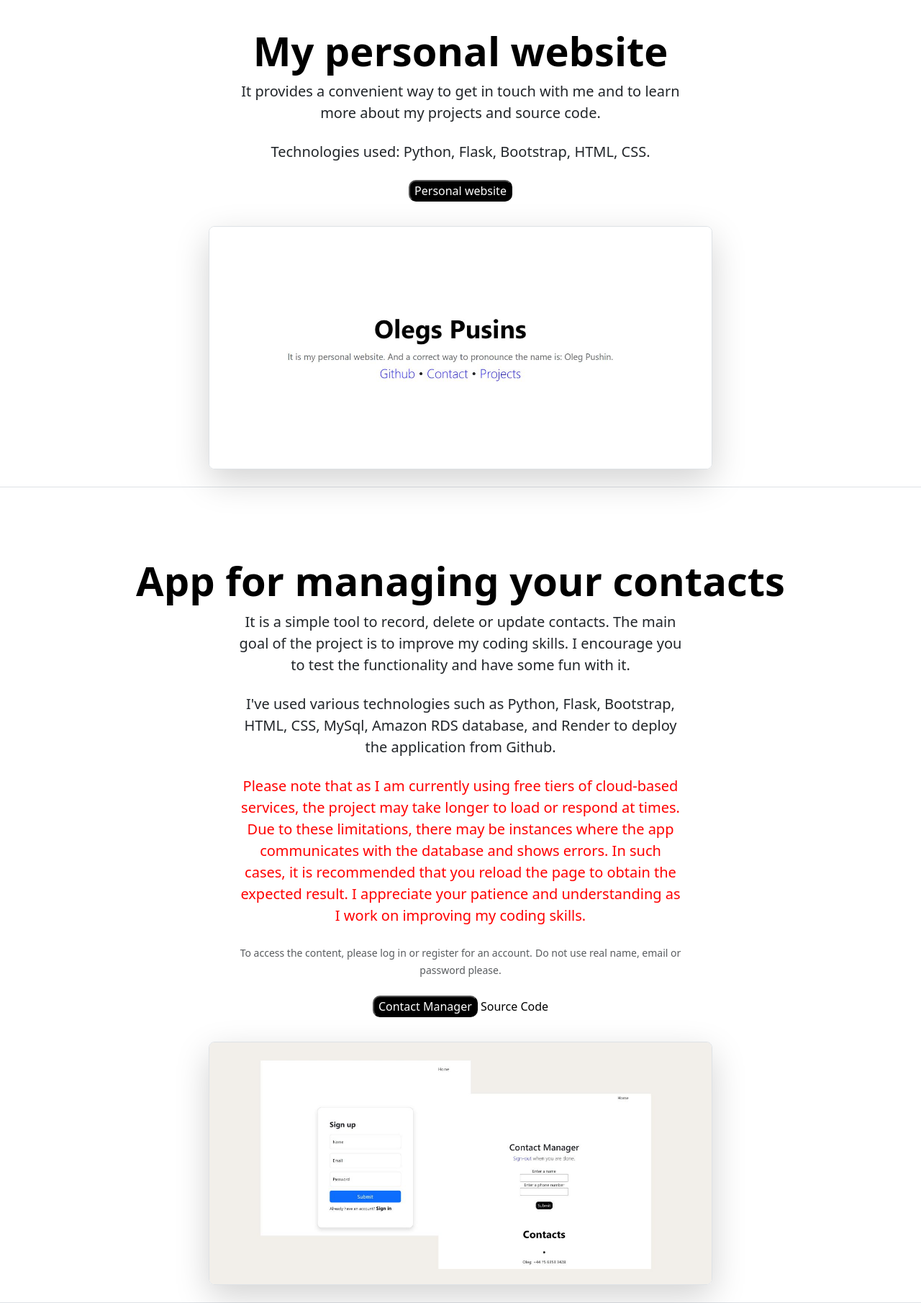
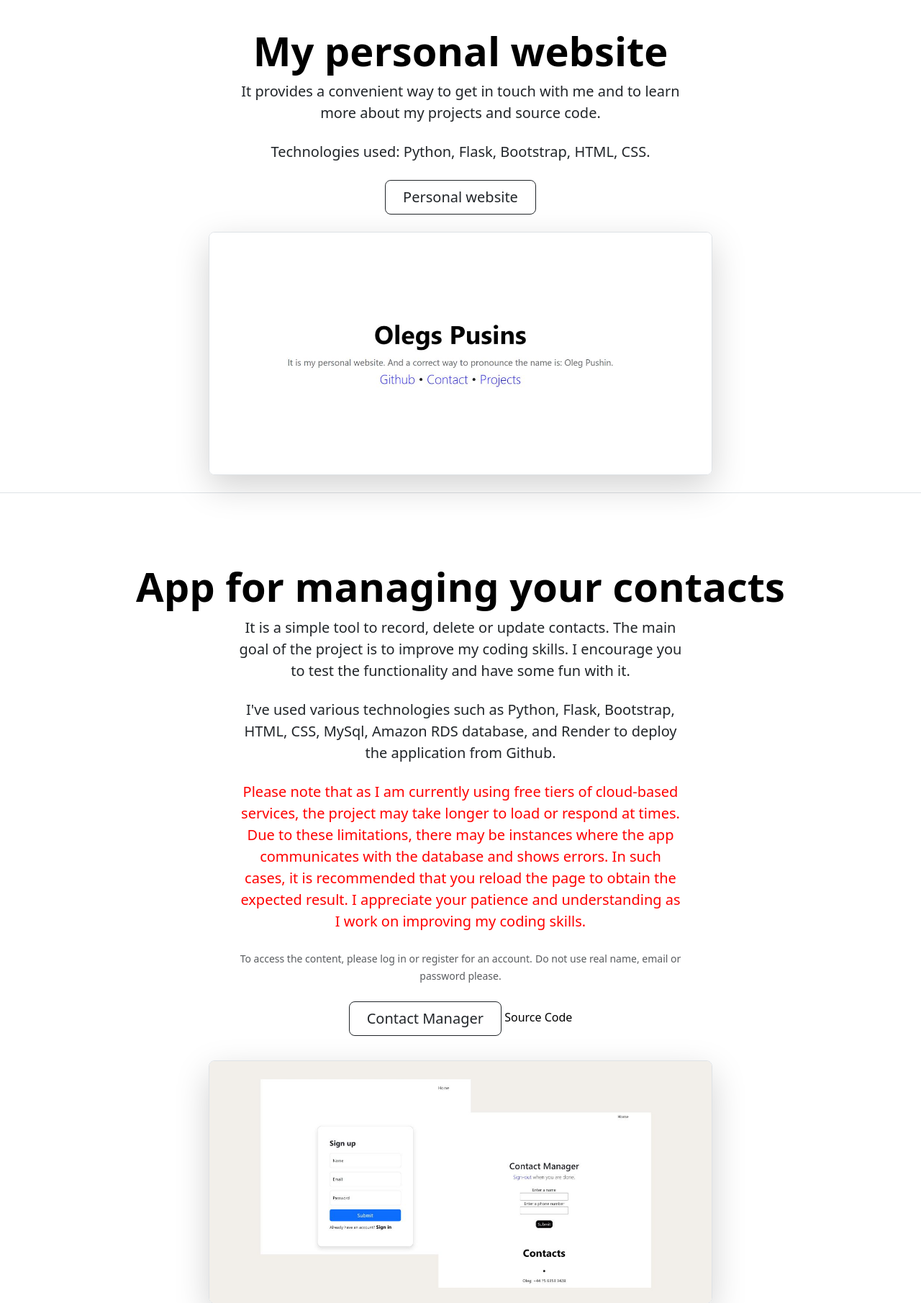
Before and after one commit to olegp999/myapp, a Flask app: page /projects in a window 1280 px wide. Shown: the part 691-2501 px from the top of the page at 72% size. Run offline with Flask 3, Linux system fonts and the light colour scheme; some libraries are stand-ins or nearby versions.

Commit message:
updated buttons

```diff
--- a/templates/projects.html
+++ b/templates/projects.html
@@ -14,12 +14,10 @@ Home page
 </style>
 
 
-<div class="px-4 pt-5 my-5 text-center border-bottom">
+<div  class="px-4 pt-5 my-5 text-center border-bottom">
   <h1 class="display-4 fw-bold text-body-emphasis">Projects</h1>
   <div class="col-lg-6 mx-auto">
     <p class="lead mb-4">Hello there! Thank you for taking the time to check out my projects. Feel free to provide any feedback you may have.</p>
-    <!-- <p class="lead mb-4">Technologies used: Python, Flask, Bootstrap, HTML, CSS.</p> -->
-    <!-- <p><a href="{{url_for('front')}}"><button style="color: white ; background-color:black; text-decoration: none; border-radius: 10px; transition: all 0.3s ease-in-out;"  >Personal website</button></a></p> -->
   </div>
   <br>
   <div class="overflow-hidden" style="max-height: 30vh;">
@@ -35,7 +33,7 @@ Home page
   <div class="col-lg-6 mx-auto">
     <p class="lead mb-4">It provides a convenient way to get in touch with me and to learn more about my projects and source code.</p>
     <p class="lead mb-4">Technologies used: Python, Flask, Bootstrap, HTML, CSS.</p>
-    <p><a href="{{url_for('front')}}"><button style="color: white ; background-color:black; text-decoration: none; border-radius: 10px; transition: all 0.3s ease-in-out;"  >Personal website</button></a></p>
+    <a href="{{url_for('front')}}"><button type="button" class="btn btn-outline-dark btn-lg px-4">Personal website</button></a>
   </div>
   <br>
   <div>
@@ -57,7 +55,7 @@ Home page
     <small class="text-body-secondary">Do not use real name, email or password please.</small>
     <br>
     <br>
-    <p><a href="{{url_for('register')}}" ><button style="color: white ; background-color:black; text-decoration: none; border-radius: 10px; transition: all 0.3s ease-in-out;"  >Contact Manager</button></a>
+    <p><a href="{{url_for('register')}}" ><button type="button" class="btn btn-outline-dark btn-lg px-4">Contact Manager</button></a>
     <a href="https://github.com/olegp999/myapp" style="color: black;" target="_blank">Source Code</a>
     </p>
   </div>
@@ -75,12 +73,12 @@ Home page
   <div class="col-lg-6 mx-auto">
     <p class="lead mb-4">It was a contactless way to communicate and socialize with friends and family during Covid-19 times.</p>
     <p class="lead mb-4">I've used various technologies such as Wordpress and Zoom.</p>
-    <p><a href="#" ><button style="color: white ; background-color:black; text-decoration: none; border-radius: 10px; transition: all 0.3s ease-in-out;"  >Inactive Service</button></a></p>
+    <a href="#" ><button type="button" class="btn btn-outline-dark btn-lg px-4">Inactive Service</button></a>
   </div>
   <br>
   <div>
     <div class="container px-5">
-      <img src="{{ url_for('static', filename='zoom.jpg') }}" class="img-fluid border rounded-3 shadow-lg mb-4" alt="Example image" width="700" height="500" loading="lazy">
+      <img src="{{ url_for('static', filename='zoomp.png') }}" class="img-fluid border rounded-3 shadow-lg mb-4" alt="Example image" width="700" height="500" loading="lazy">
     </div>
   </div>
 </div>
```
